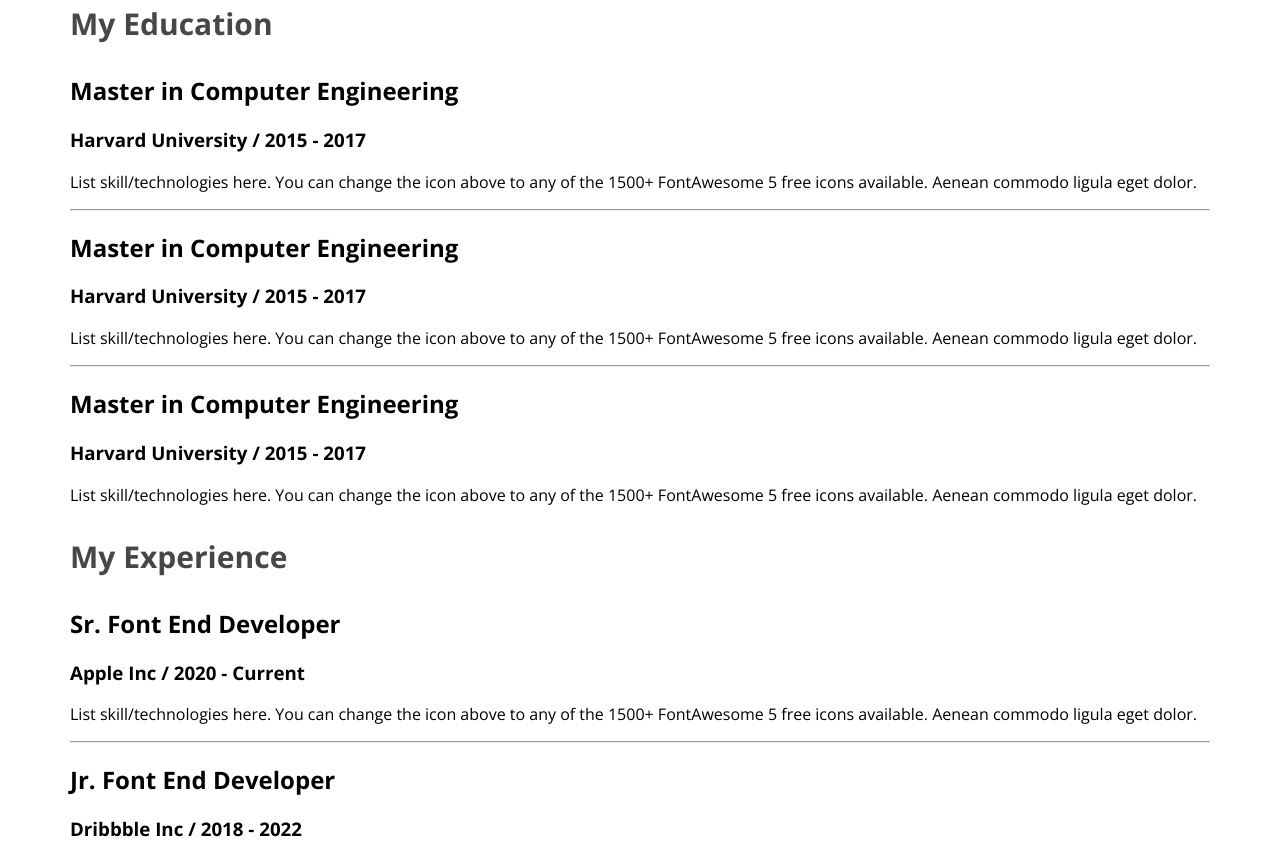
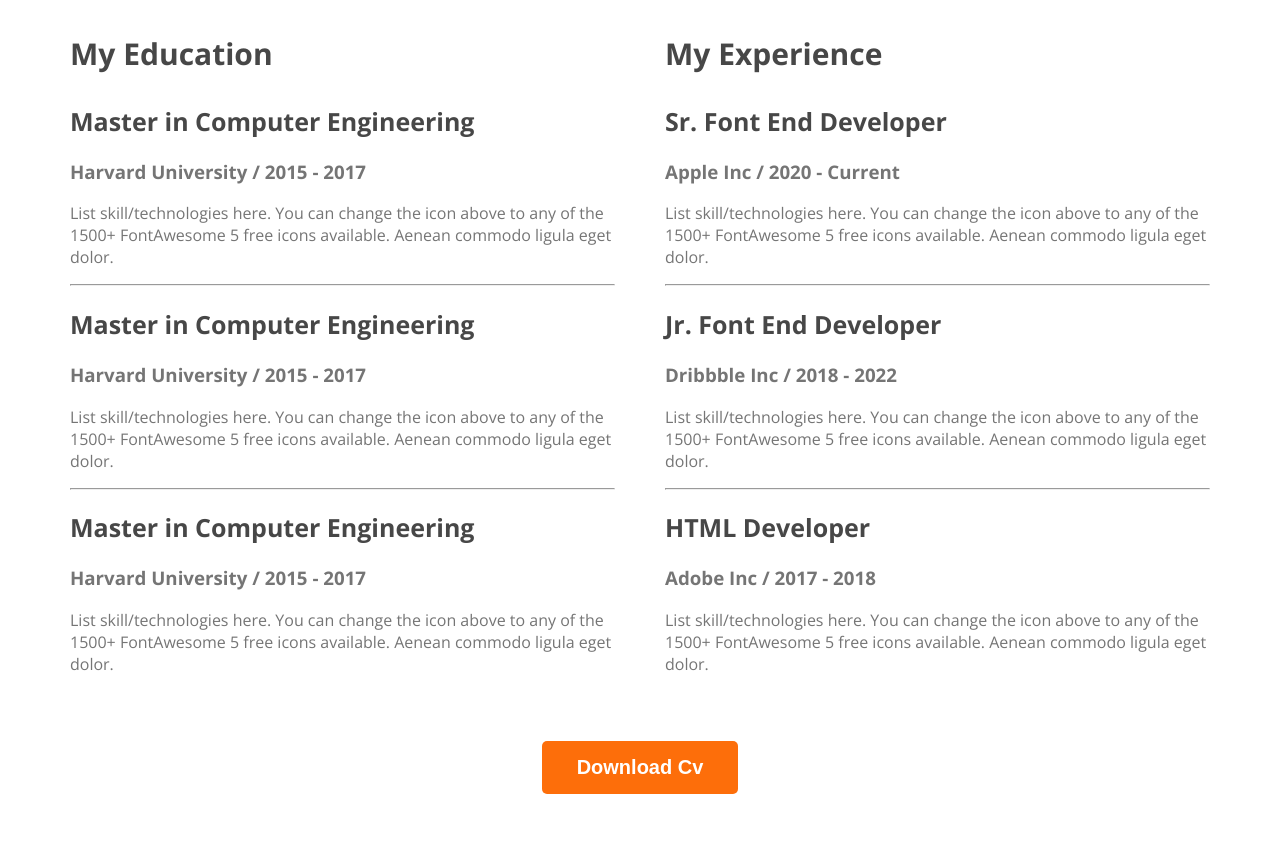
Before and after one commit to moshiurrahmansourave/Developer-potfolio, a plain HTML site: page index.html in a window 1280 px wide. Shown: the part 2369-3213 px from the top of the page. After the commit the page ends 3171 px from the top, so only its background shows below. Drawn offline with nearby package versions, Linux system fonts and the light colour scheme.

Commit message:
added the fownload cv and resumic consept

```diff
--- a/index.html
+++ b/index.html
@@ -156,6 +156,9 @@
                 </div>
 
             </div>
+            <div class="download-cv">
+                <button class="btn-primary"> Download Cv</button>
+            </div>
 
         </section>
     </main>
--- a/style/portfolio.css
+++ b/style/portfolio.css
@@ -156,5 +156,24 @@ main {
     color: #474747;
     font-size: 30px;
     font-weight: 700;
+}
 
+.resumi-item-titel {
+    color: #474747;
+    font-size: 25px;
+    font-weight: 700;
 }
+
+.resumi-containar {
+    display: flex;
+    gap: 50px;
+}
+
+.resumi-item-institute,
+.resumi-item-discription {
+    color: #757575;
+}
+.download-cv{
+    text-align: center;
+    margin-top: 50px;
+}
```
